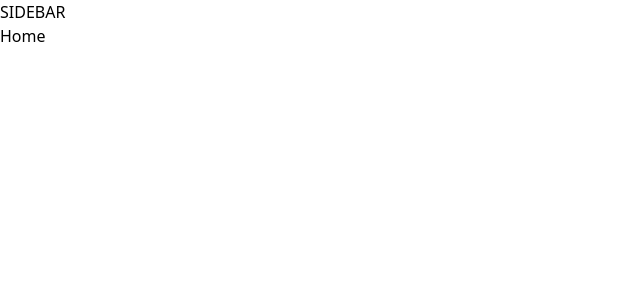
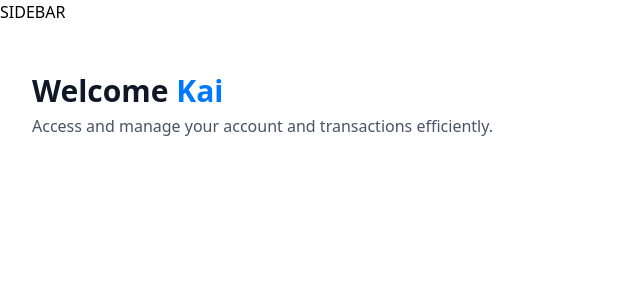
Before and after one commit to kw170/BudgetBuddy, a Next.js app: page / in a window 1280 px wide. Shown: the top 300 px of the page, without its empty margins (0-640 px from the left). Built offline with nearby package versions, Linux system fonts and the light colour scheme.

Commit message:
add header box component

```diff
--- a/app/(root)/page.tsx
+++ b/app/(root)/page.tsx
@@ -1,8 +1,23 @@
+import HeaderBox from '@/components/ui/HeaderBox'
 import React from 'react'
 
 const Home = () => {
+  const loggedIn = { firstName: 'Kai' }
+
   return (
-    <div>Home</div>
+    <section className="home">
+      <div className="home-content">
+        <header className="home-header">
+          <HeaderBox
+            type="greeting"
+            title="Welcome"
+            user={loggedIn?.firstName || 'Guest'}
+            subtext="Access and manage your account
+            and transactions efficiently."
+          />
+        </header>
+      </div>
+    </section>
   )
 }
 
--- /dev/null
+++ b/components/ui/HeaderBox.tsx
@@ -0,0 +1,22 @@
+import React from 'react'
+
+const HeaderBox = ( {type = "title", title, subtext,
+  user }: HeaderBoxProps) => {
+  return (
+    <div className="header-box">
+      <h1 className="header-box-title">
+        {title}
+        {type === 'greeting' && (
+          <span className="text-bankGradient">
+            &nbsp;{user}
+          </span>
+        )}
+        </h1>
+        <p className="header-box-subtext">
+          {subtext}
+        </p>
+    </div>
+  )
+}
+
+export default HeaderBox
```
